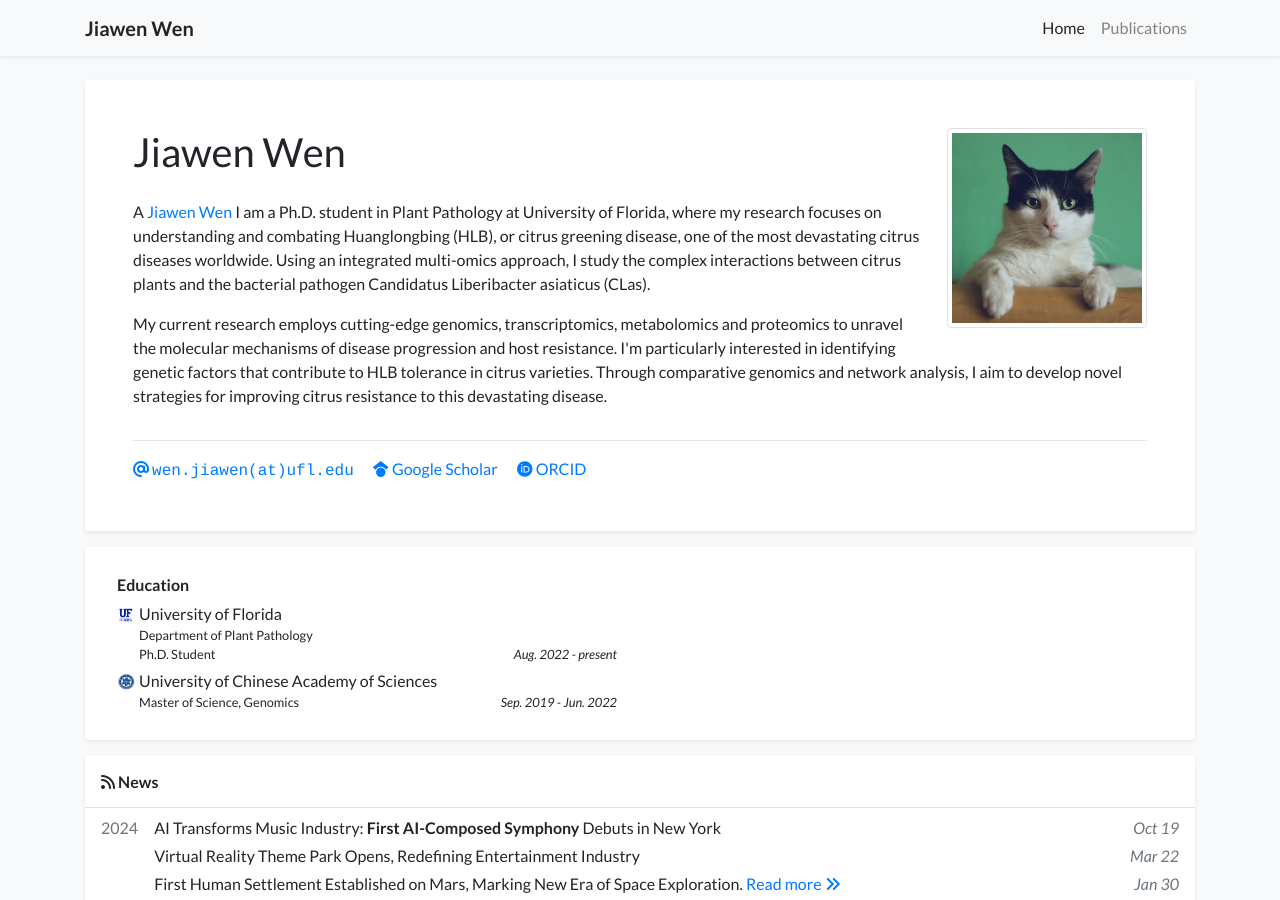
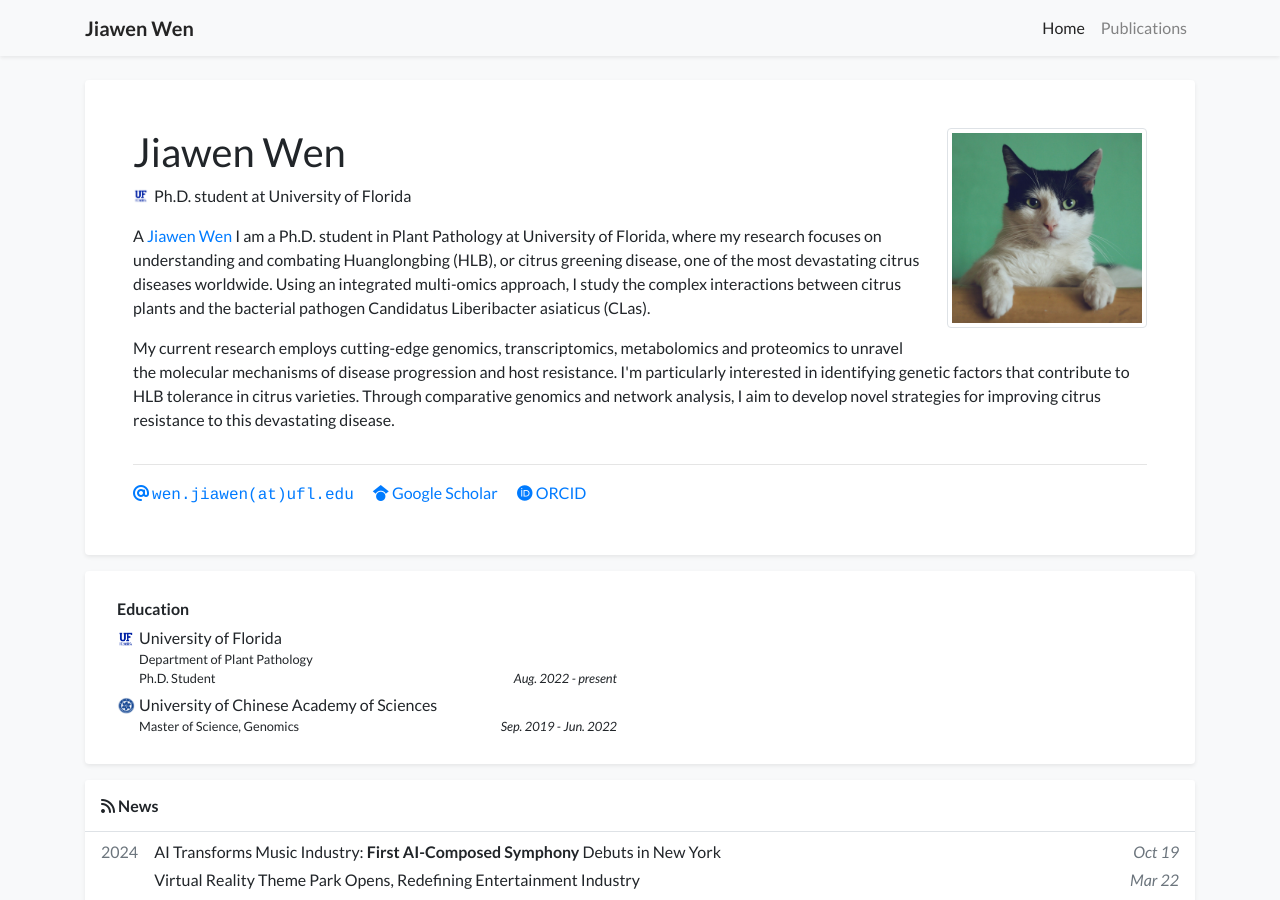
Before and after one commit to sarrajww/Jiawen_Wen.github.io, a Jekyll site: the page built from index.html, in a window 1280 px wide and 900 px high. Built offline with Jekyll 4.4.1, drawn with Linux system fonts in a browser that asks for light colours; nearby versions of some CDN libraries; a style sheet for code colours, icons or effects is not loaded.

Commit message:
Update profile.yml

```diff
--- a/_data/profile.yml
+++ b/_data/profile.yml
@@ -3,8 +3,8 @@ secondary_name: ""
 navbar_name: "Jiawen Wen"
 
 positions:
-#- logo: /assets/images/badges/MIT_Social_circle.png  # Logo is optional
-#  name: Position 1 with logo
+- logo: /assets/images/badges/Vertical_Logo_Reversed-RGB_Raster-BLUE2.png  # Logo is optional
+  name: Ph.D. student at University of Florida
 #- name: Position 2 without logo
 
 
```
